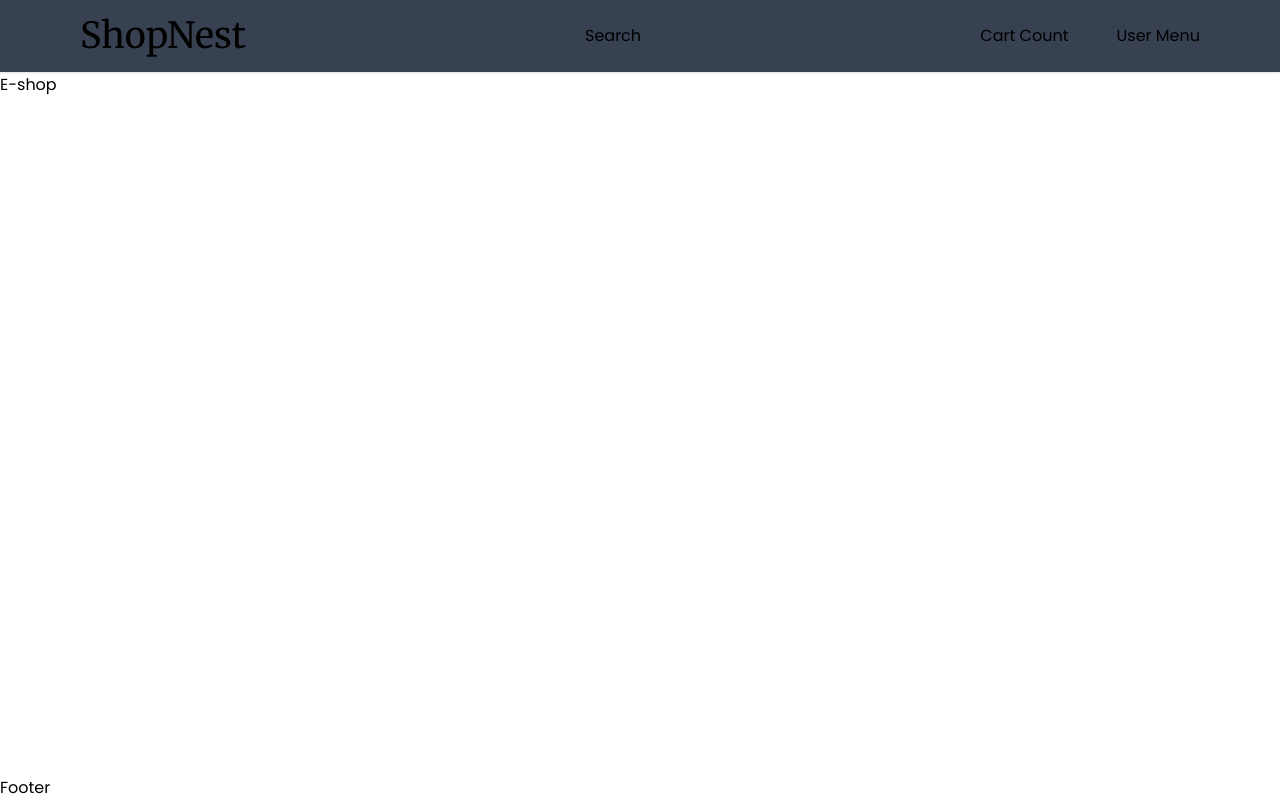
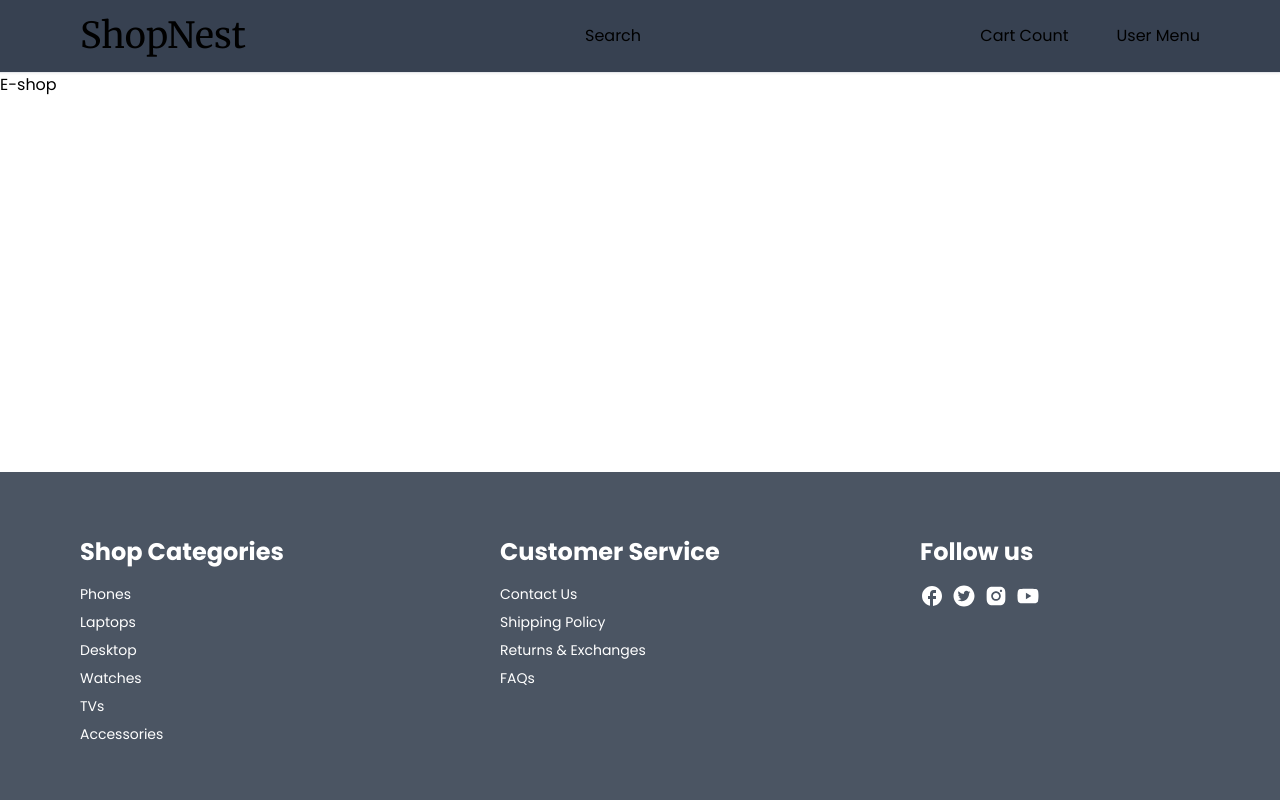
Before and after one commit to OneFriendlyCoder/ShopNest, a Next.js app: page / in a window 1280 px wide. Built offline with nearby package versions, Linux system fonts and the light colour scheme.

Commit message:
footer styling completed

```diff
--- a/src/app/components/footer/Footer.tsx
+++ b/src/app/components/footer/Footer.tsx
@@ -1,8 +1,43 @@
+import { MdFacebook } from "react-icons/md";
+import Container from "../Container";
+import FooterList from "./FooterList";
+import Link from "next/link";
+import { AiFillInstagram, AiFillTwitterCircle, AiFillYoutube } from "react-icons/ai";
+
 const Footer = () => {
     return (
-        <>
-            Footer
-        </>
+        <footer className="bg-gray-600 text-white text-sm mt-16">
+            <Container>
+                <div className="flex flex-col md:flex-row justify-between pt-16 pb-8">
+                    <FooterList>
+                        <h1 className="text-2xl font-bold mb-2">Shop Categories</h1>
+                        <Link href="#">Phones</Link>
+                        <Link href="#">Laptops</Link>
+                        <Link href="#">Desktop</Link>
+                        <Link href="#">Watches</Link>
+                        <Link href="#">TVs</Link>
+                        <Link href="#">Accessories</Link>
+                    </FooterList>
+                    <FooterList>
+                        <h1 className="text-2xl font-bold mb-2">Customer Service</h1>
+                        <Link href="#">Contact Us</Link>
+                        <Link href="#">Shipping Policy</Link>
+                        <Link href="#">Returns & Exchanges</Link>
+                        <Link href="#">FAQs</Link>
+                    </FooterList>
+                    <FooterList>
+                        <h1 className="text-2xl font-bold mb-2">Follow us</h1>
+                        <div className="flex gap-2">
+                            <Link href="#"><MdFacebook size={24}/></Link>
+                            <Link href="#"><AiFillTwitterCircle size={24}/></Link>
+                            <Link href="#"><AiFillInstagram size={24}/></Link>
+                            <Link href="#"><AiFillYoutube size={24}/></Link>
+                        </div>
+                    </FooterList>
+                </div>
+            </Container>
+
+        </footer>
     );
 }
 
--- /dev/null
+++ b/src/app/components/footer/FooterList.tsx
@@ -0,0 +1,13 @@
+interface FooterListProps{
+    children: React.ReactNode;
+}
+
+const FooterList: React.FC<FooterListProps> = ({children}) => {
+    return (
+        <div className="w-full sm:w-1/2 md:w-1/4 lg:1/16 mb-6 flex flex-col gap-2">
+            {children}
+        </div>
+    );
+}
+
+export default FooterList;
```
Also changed, not shown: package.json (+5 -4 lines), 1 other file (tests, documents, lock files or other folders).
